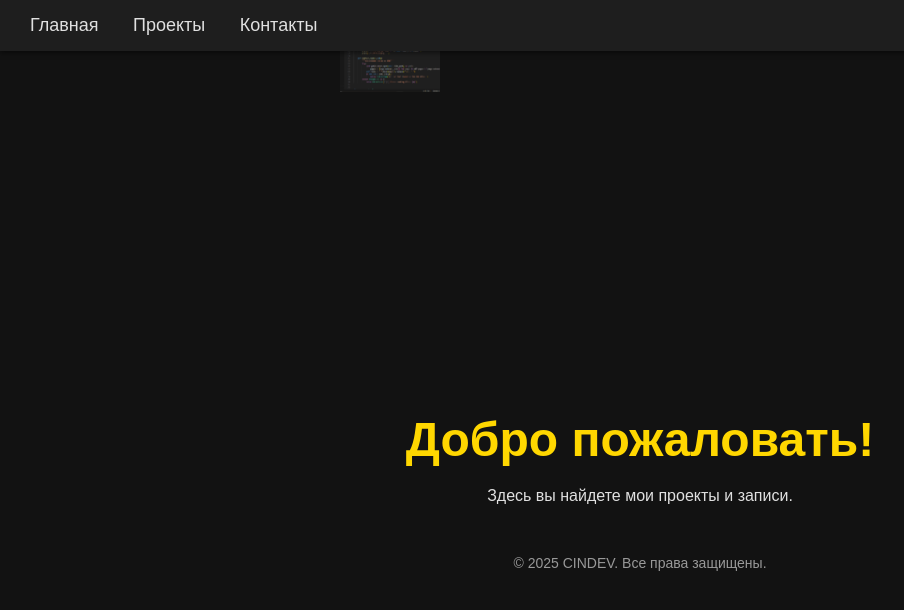
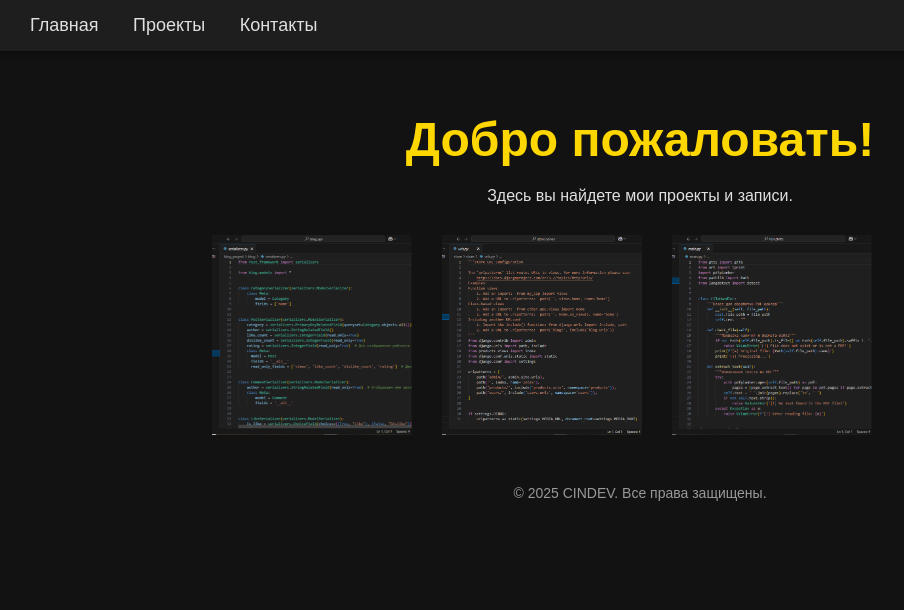
Before and after one commit to Cinzanos/cinzanos.github.io, a Jekyll site: the page built from index.html, in a window 1280 px wide. Shown: the top 610 px of the page, without its empty margins (0-904 px from the left). Built offline with Jekyll 4.4.1, drawn with Linux system fonts in a browser that asks for light colours.

Commit message:
Изменил анимацию

```diff
--- a/assets/css/styles.css
+++ b/assets/css/styles.css
@@ -96,23 +96,29 @@
   animation: fadeIn 1s ease-out;
 }
 
-/* Анимация для движения картинок по кругу */
-@keyframes rotateAround {
-  0% { transform: rotate(0deg) translateX(150px) rotate(0deg); }
-  100% { transform: rotate(360deg) translateX(150px) rotate(-360deg); }
+/* Анимация для движения картинок слева направо */
+@keyframes slideRight {
+  0% {
+    transform: translateX(-100%);
+  }
+  100% {
+    transform: translateX(100%);
+  }
 }
 
 .project-carousel {
-  position: relative;
-  width: 300px;
-  height: 300px;
-  margin: 0 auto;
-  animation: rotateAround 10s linear infinite;
+  display: flex;
+  justify-content: center;
+  align-items: center;
+  overflow: hidden;
+  width: 100%;
+  margin-top: 30px;
 }
 
 .project-carousel img {
-  position: absolute;
-  width: 100px;
-  height: 100px;
+  width: 200px;
+  height: 200px;
   object-fit: cover;
+  margin: 0 15px;
+  animation: slideRight 20s linear infinite;
 }
--- a/index.html
+++ b/index.html
@@ -2,12 +2,13 @@
 layout: base
 title: Главная
 ---
-<div class="project-carousel">
-    <img src="/assets/images/APIBlog.png" alt="APIBlog">
-    <img src="/assets/images/Store.png" alt="Store">
-    <img src="/assets/images/PDF2MP3.png" alt="PDF2MP3">
-  </div>
+
 <div class="container">
     <h1 class="fade-in">Добро пожаловать!</h1>
     <p class="fade-in">Здесь вы найдете мои проекты и записи.</p>
 </div>
+<div class="project-carousel">
+  <img src="/assets/images/APIBlog.png" alt="APIBlog">
+  <img src="/assets/images/Store.png" alt="Store">
+  <img src="/assets/images/PDF2MP3.png" alt="PDF2MP3">
+</div>
```
